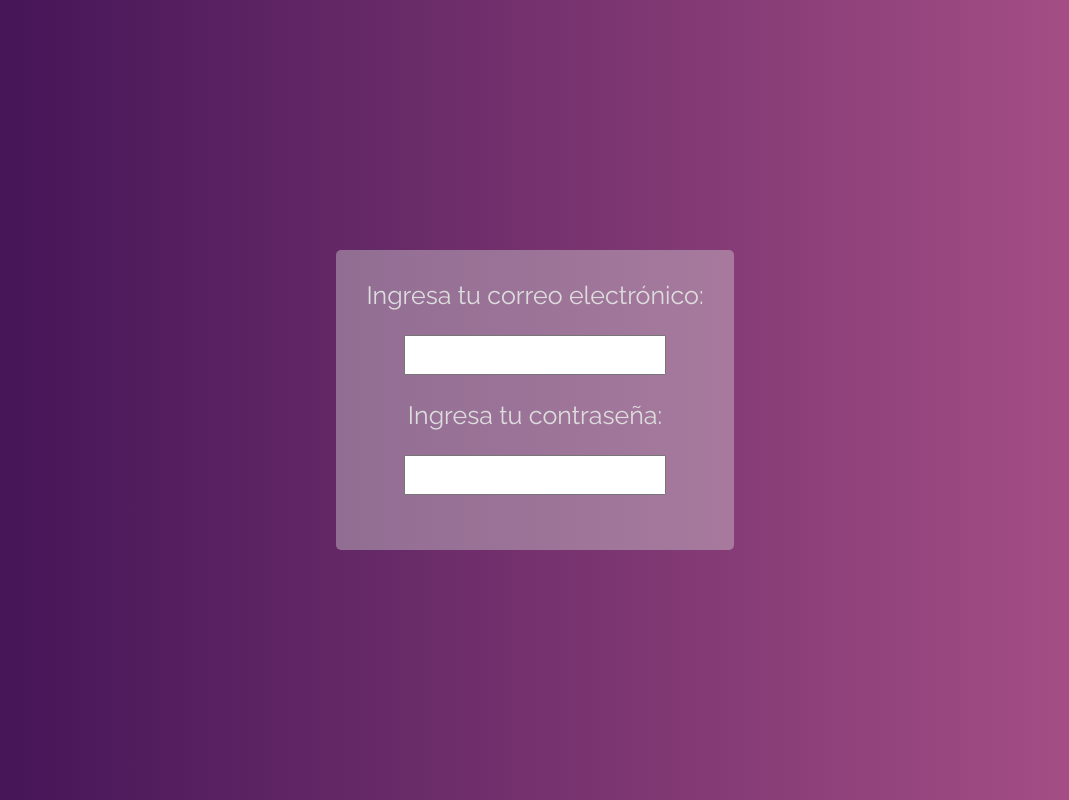
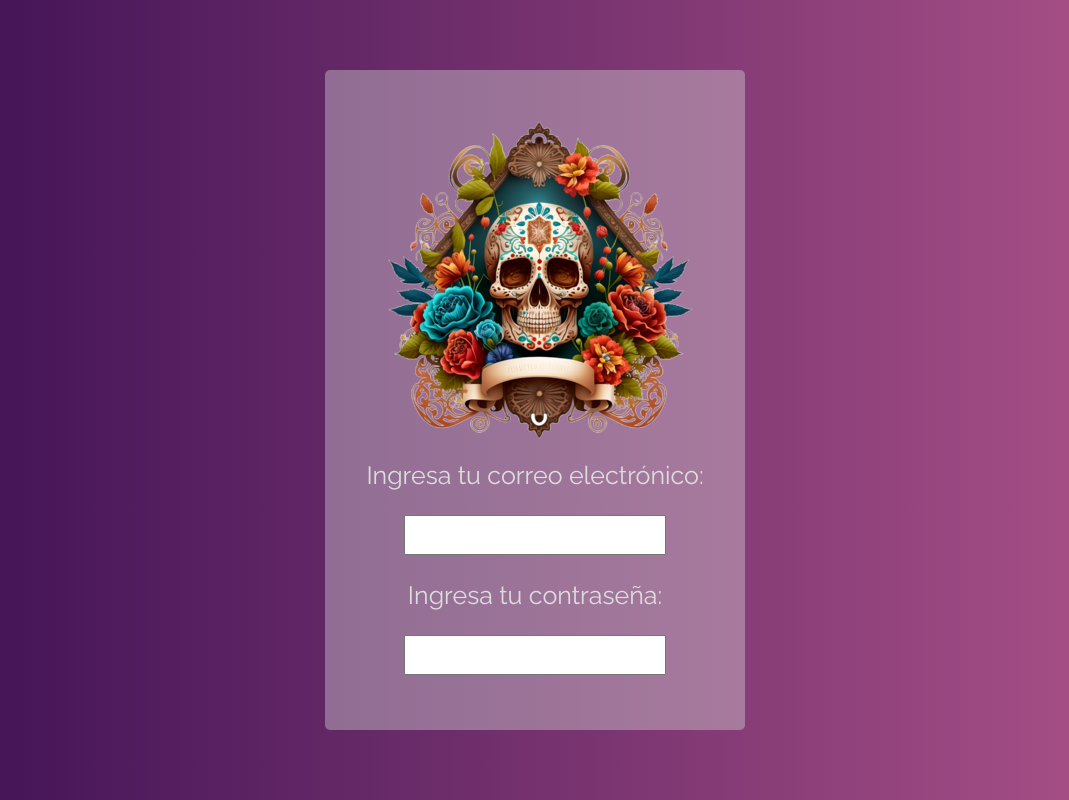
Before and after one commit to Mauricio2202/login-project-ochoa, a plain HTML site: page index.html in a window 1280 px wide. Shown: the whole page, without its empty margins (105-1174 px from the left). Drawn offline with Linux system fonts and the light colour scheme.

Commit message:
Primer commit: subiendo el proyecto Login-Ochoa

```diff
--- a/index.html
+++ b/index.html
@@ -13,6 +13,7 @@
 
     <div class="container">
         <form action="" method="get">
+            <img src="./img/logo.png" alt="img" class="logo">
             <label for="name">Ingresa tu correo electrónico: </label>
             <input type="email">
             <label for="name">Ingresa tu contraseña: </label>
```
Also changed, not shown: img/logo.png (added).
